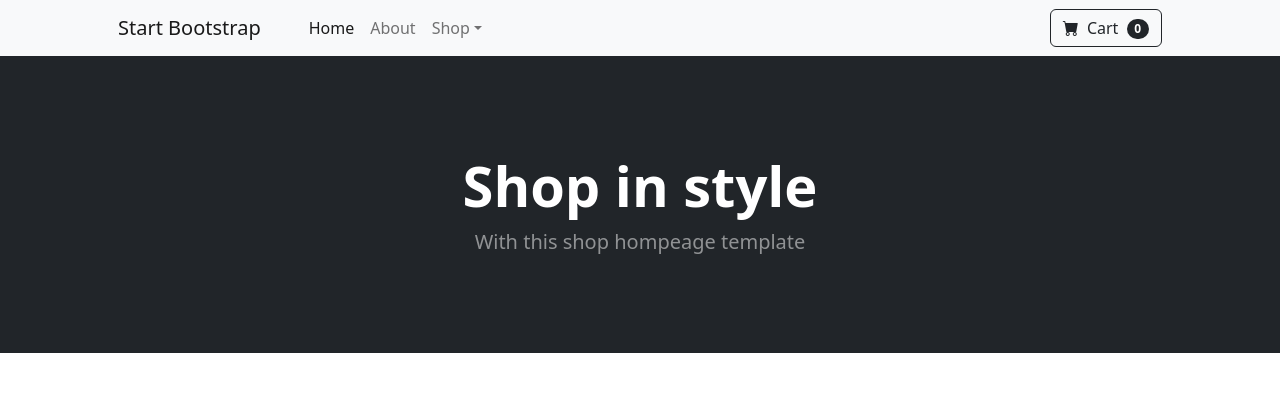
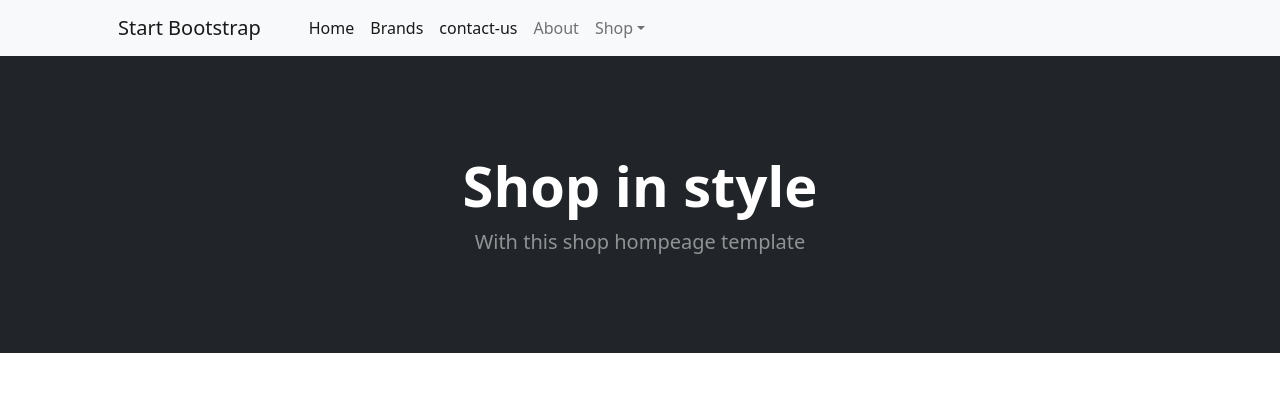
Before and after one commit to vaibhav0927/shivsamrajyaecommerce, a Django app: page / in a window 1280 px wide. Shown: the top 420 px of the page. Run offline with Django 5.2, Linux system fonts and the light colour scheme; grey boxes labelled with a size stand in for pictures from a placeholder-image service; some libraries are stand-ins or nearby versions.

Commit message:
all might push

```diff
--- a/templates/base.html
+++ b/templates/base.html
@@ -23,6 +23,8 @@
                 <div class="collapse navbar-collapse" id="navbarSupportedContent">
                     <ul class="navbar-nav me-auto mb-2 mb-lg-0 ms-lg-4">
                         <li class="nav-item"><a class="nav-link active" aria-current="page" href="#!">Home</a></li>
+                        <li class="nav-item"><a class="nav-link active" aria-current="page" href="#!">Brands</a></li>
+                        <li class="nav-item"><a class="nav-link active" aria-current="page" href="#!">contact-us</a></li>
                         <li class="nav-item"><a class="nav-link" href="#!">About</a></li>
                         <li class="nav-item dropdown">
                             <a class="nav-link dropdown-toggle" id="navbarDropdown" href="#" role="button" data-bs-toggle="dropdown" aria-expanded="false">Shop</a>
@@ -34,13 +36,7 @@
                             </ul>
                         </li>
                     </ul>
-                    <form class="d-flex">
-                        <button class="btn btn-outline-dark" type="submit">
-                            <i class="bi-cart-fill me-1"></i>
-                            Cart
-                            <span class="badge bg-dark text-white ms-1 rounded-pill">0</span>
-                        </button>
-                    </form>
+
                 </div>
             </div>
         </nav>
```
